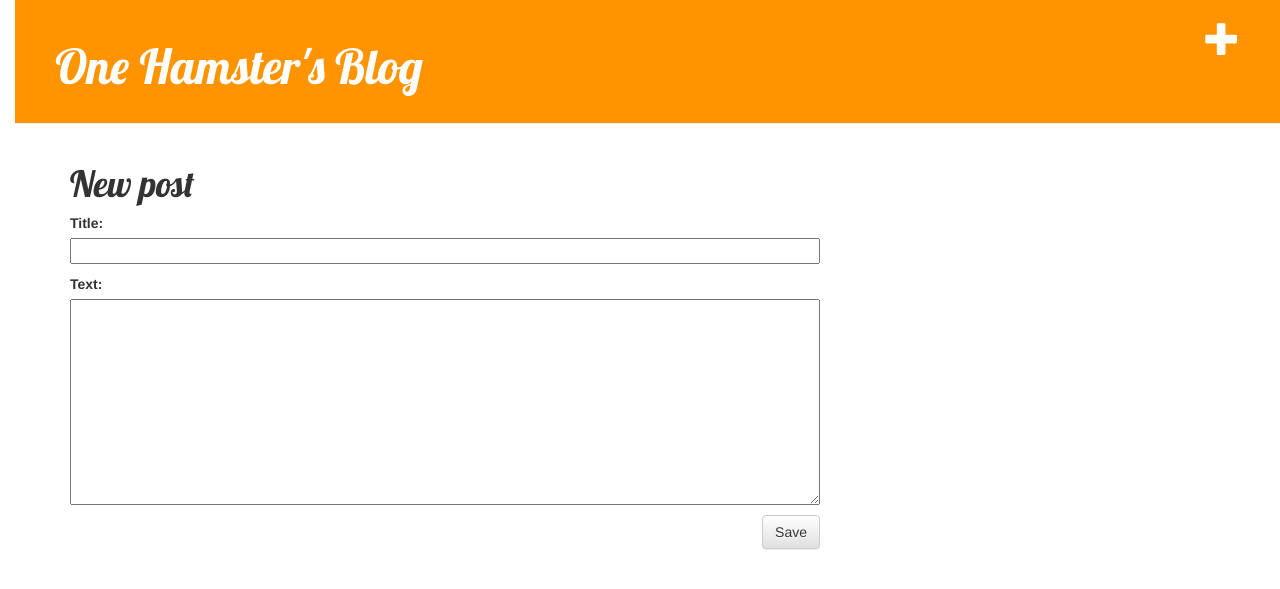
After one commit to QwesTYIce/Django_Q7T, a Django app: page /post/new/ in a window 1280 px wide. The commit adds this page. Shown: the top 589 px of the page. Run offline with Django 4.2, Linux system fonts and the light colour scheme; some libraries are stand-ins or nearby versions.

Commit message:
Add Forms on the site

```diff
--- /dev/null
+++ b/blog/forms.py
@@ -0,0 +1,9 @@
+from django import forms
+
+from .models import Post
+
+class PostForm(forms.ModelForm):
+
+    class Meta:
+        model = Post
+        fields = ('title', 'text',)
--- a/blog/templates/blog/base.html
+++ b/blog/templates/blog/base.html
@@ -11,6 +11,7 @@
 </head>
 <body>
     <div class="page-header">
+        <a href="{% url 'post_new' %}" class="top-menu"><span class="glyphicon glyphicon-plus"></span></a>
         <h1><a href="/">One Hamster's Blog</a></h1>
     </div>
     <div class="content container">
--- /dev/null
+++ b/blog/templates/blog/post_edit.html
@@ -0,0 +1,9 @@
+{% extends 'blog/base.html' %}
+
+{% block content %}
+    <h1>New post</h1>
+    <form method="POST" class="post-form">{% csrf_token %}
+        {{ form.as_p }}
+        <button type="submit" class="save btn btn-default">Save</button>
+    </form>
+{% endblock %}
--- a/blog/urls.py
+++ b/blog/urls.py
@@ -4,4 +4,5 @@ from . import views
 urlpatterns = [
     path('', views.post_list, name='post_list'),
     path('post/<int:pk>/', views.post_detail, name='post_detail'),
+    path('post/new/', views.post_new, name='post_new'),
 ]
--- a/blog/views.py
+++ b/blog/views.py
@@ -3,7 +3,8 @@ from .models import Post
 from django.utils import timezone
 
 from django.shortcuts import render, get_object_or_404
-
+from .forms import PostForm
+from django.shortcuts import redirect
 def post_list(request):
     posts = Post.objects.filter(published_date__lte=timezone.now()).order_by('published_date')
     return render(request, 'blog/post_list.html', {'posts': posts})
@@ -11,4 +12,20 @@ def post_list(request):
 def post_detail(request, pk):
     post = get_object_or_404(Post, pk=pk)
     return render(request, 'blog/post_detail.html', {'post': post})
+def post_new(request):
+    if request.method == "POST":
+        form = PostForm(request.POST)
+        if form.is_valid():
+            post = form.save(commit=False)
+            post.author = request.user
+            post.published_date = timezone.now()
+            post.save()
+            return redirect('post_detail', pk=post.pk)
+    else:
+        form = PostForm()
+    return render(request, 'blog/post_edit.html', {'form': form})
+
+
+
+
 # Create your views here.
```
